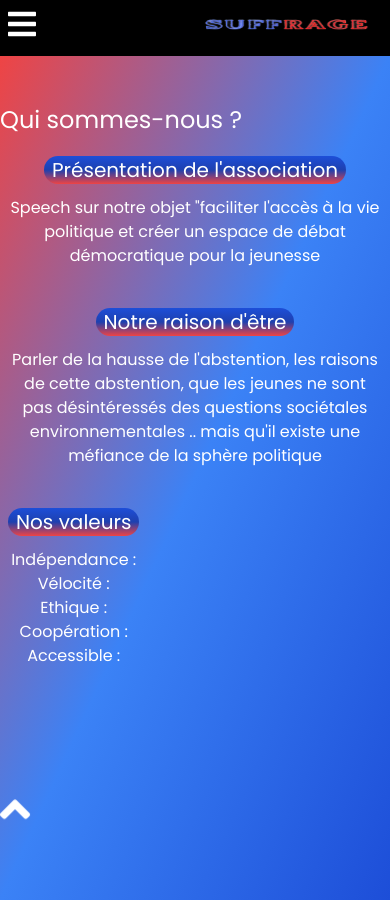
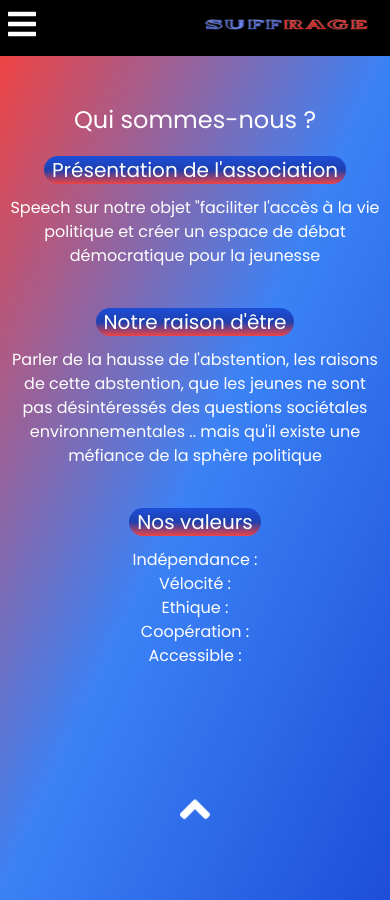
Before and after one commit to assosuffrage/assosuffrage, a Next.js app: page /sommes-nous in a window 390 px wide. Built offline with nearby package versions, Linux system fonts and the light colour scheme; a web font is replaced by a local one.

Commit message:
solve responsive sommes nous

```diff
--- a/pages/inscriptions.js
+++ b/pages/inscriptions.js
@@ -3,10 +3,10 @@ import React from 'react';
 const Inscriptions = () => {
     return (
         <div className="bg-gradient-to-tl from-blue-700 via-blue-500 to-red-500
-        text-white w-full h-full flex flex-col  ">
+        text-white w-screen h-full flex flex-col  ">
             <div className='flex flex-col justify-center items-center'>
-                <h1 className='flex justify-center sm:w-96 my-20 text-3xl text-center '>Es-tu inscrit sur les listes électorales ?</h1>
-                <p className=' mb-20 sm:w-80 text-center text-3xl '>Le savais-tu, dès ton recensement tu es automatiquement inscrit sur les listes électorales !</p>
+                <h1 className='flex justify-center w-5/6 sm:w-96 my-20 text-3xl text-center '>Es-tu inscrit sur les listes électorales ?</h1>
+                <p className=' mb-20  sm:w-80 text-center text-3xl '>Le savais-tu, dès ton recensement tu es automatiquement inscrit sur les listes électorales !</p>
             </div>
             <div className='flex flex-row justify-around mb-3'>
                 <button className='rounded-2xl bg-gradient-to-b from-blue-700 via-blue-800 to-red-500 p-2 text-xl' >OUI</button>
--- a/pages/sommes-nous.js
+++ b/pages/sommes-nous.js
@@ -7,20 +7,20 @@ import { Fade } from "react-awesome-reveal";
 const Nous = () => {
     return (
         <div className="bg-gradient-to-tl from-blue-700 via-blue-500 to-red-500
-        text-white w-screen h-screen flex  flex-col items-start sm:items-center">
+        text-white w-full h-full   sm:h-screen flex  flex-col items-center sm:items-center sommes-nous">
             <Fade cascade triggerOnce  direction={"top"}>
               <h1 className="text-2xl flex  justify-center items-center mt-12 md:mt-5 ">Qui sommes-nous ?</h1>
             </Fade>
             <Fade cascade triggerOnce  direction={"left"}>
                 <div className="my-5 mx-2 text-center flex justify-center items-center flex-col" >
                     <h2 className=" px-2  mb-3 text-xl bg-gradient-to-b from-blue-700 via-blue-800 to-red-500 rounded-3xl">Présentation de l'association</h2>
-                    <p className=' md:w-3/5'>Speech sur notre objet "faciliter l'accès à la vie politique et créer un espace de débat démocratique pour la jeunesse </p>
+                    <p className=' sm:w-2/5 lg:w-2/6'>Speech sur notre objet "faciliter l'accès à la vie politique et créer un espace de débat démocratique pour la jeunesse </p>
                 </div>
             </Fade>
             <Fade cascade triggerOnce  direction={"right"}>
                 <div className="my-5 mx-2 text-center flex justify-center items-center flex-col">
                     <h2 className=" px-2 mb-3 text-xl bg-gradient-to-b from-blue-700 via-blue-800 to-red-500 rounded-3xl">Notre raison d'être</h2>
-                    <p className=' md:w-3/5'>Parler de la hausse de l'abstention, les raisons de cette abstention, que les jeunes ne sont pas désintéressés des questions sociétales environnementales .. mais qu'il existe une méfiance de la sphère politique </p>
+                    <p className=' sm:w-2/5 lg:w-2/6'>Parler de la hausse de l'abstention, les raisons de cette abstention, que les jeunes ne sont pas désintéressés des questions sociétales environnementales .. mais qu'il existe une méfiance de la sphère politique </p>
                 </div>
             </Fade>
             <Fade cascade triggerOnce  direction={"right"}>
--- a/styles/style.css
+++ b/styles/style.css
@@ -75,7 +75,8 @@ section {
   }
 }
 @media (min-width: 320px) and (max-width: 640px) {
-  .actions {
+  .actions,
+  .sommes-nous {
     height: 100vh;
   }
 }
```
